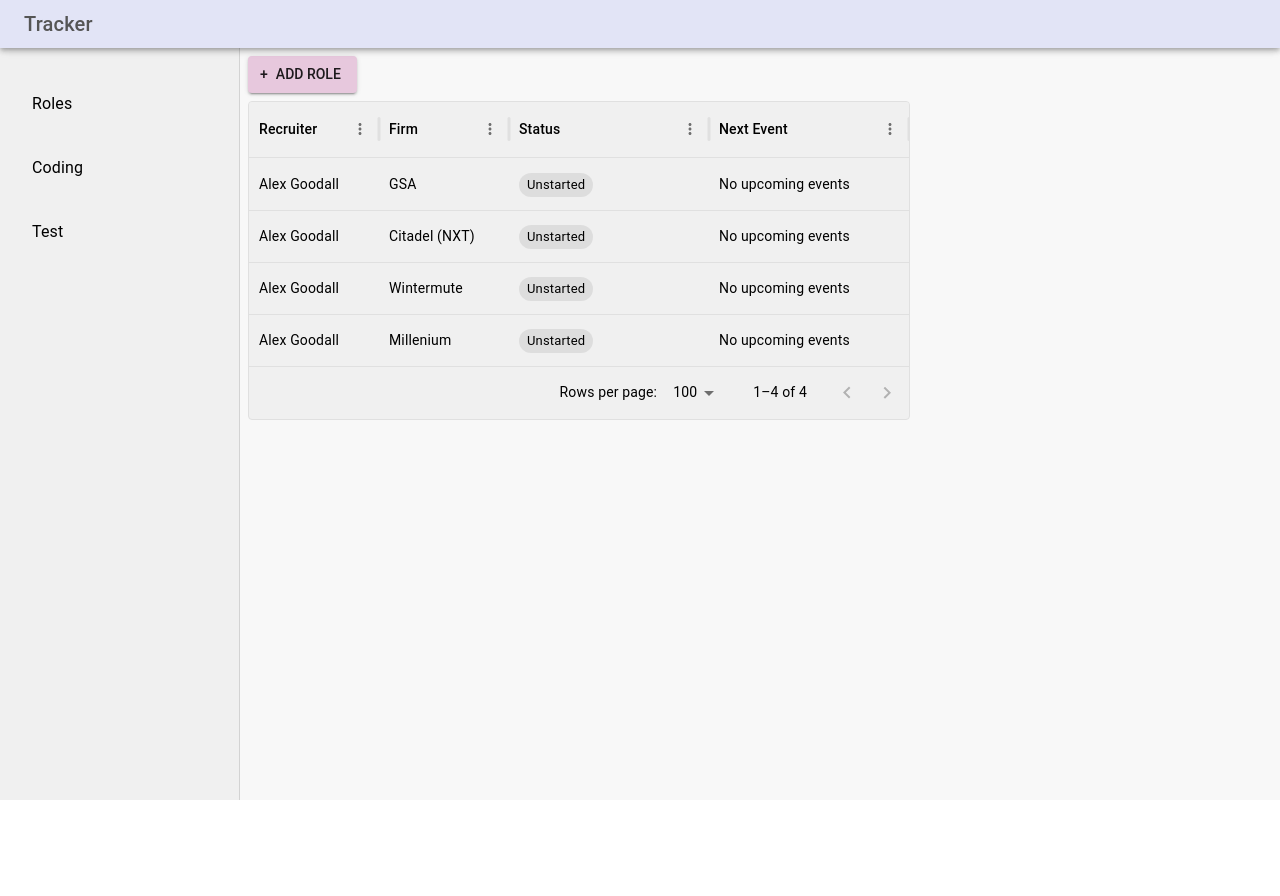
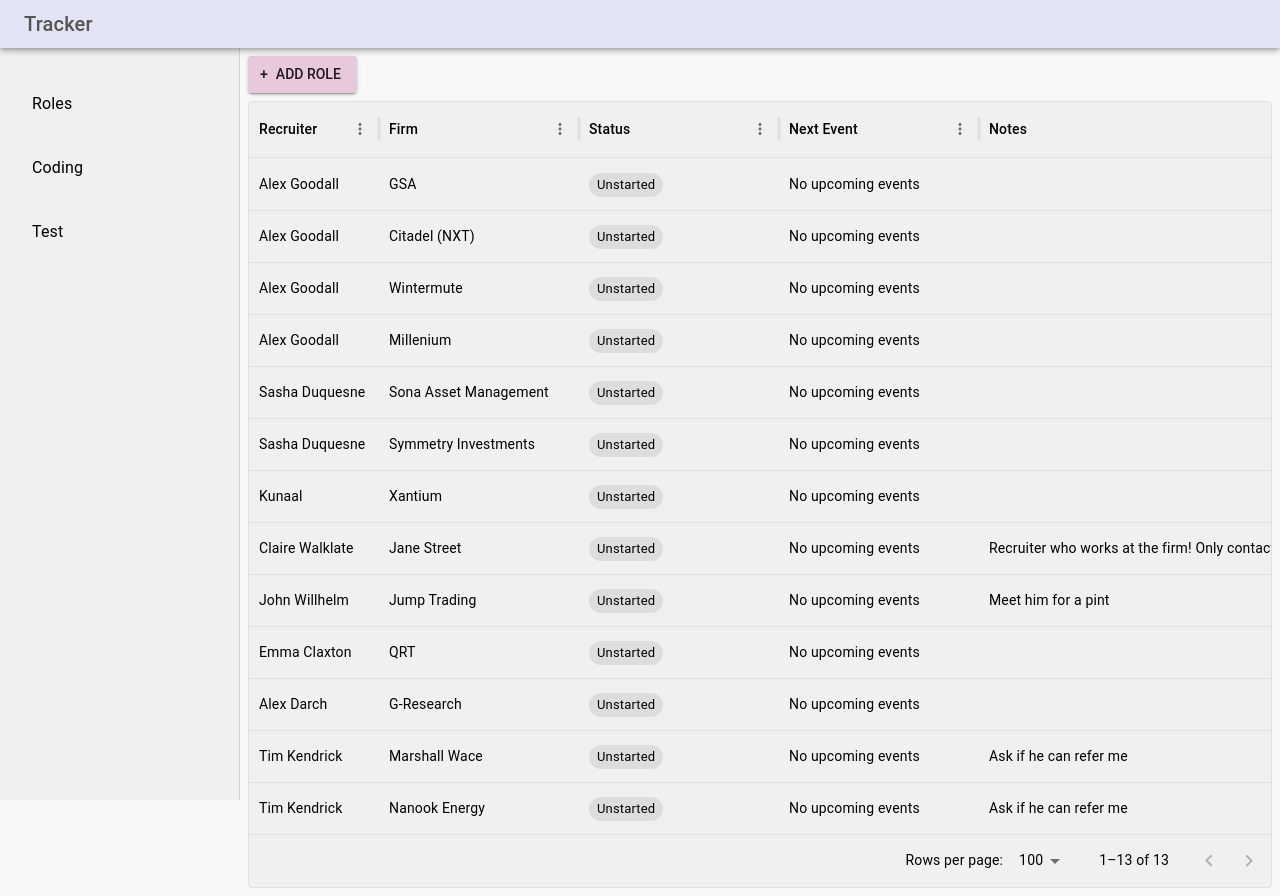
Before and after one commit to georgegarrington/tracker, a React (Vite) app in the folder frontend/: page /roles in a window 1280 px wide. Before the commit the page ends 800 px from the top, so only its background shows below. Built offline with nearby package versions, Linux system fonts and the light colour scheme.

Commit message:
Add intial draft of roles view

```diff
--- a/frontend/src/components/pages/roles/index.tsx
+++ b/frontend/src/components/pages/roles/index.tsx
@@ -8,7 +8,7 @@
   const cols: GridColDef[] = [
     // { field: "id", headerName: "ID", width: 70 },
     { field: "recruiter", headerName: "Recruiter", width: 130 },
-    { field: "firm", headerName: "Firm", width: 130 },
+    { field: "firm", headerName: "Firm", width: 200 },
     {
       field: "status",
       headerName: "Status",
@@ -21,6 +21,7 @@
         ),
     },
     { field: "nextEvent", headerName: "Next Event", width: 200 },
+    {field: "notes", headerName: "Notes", width: 400 },
     // { field: "description", headerName: "Description", width: 200 },
   ];
 
@@ -53,6 +54,73 @@
       nextEvent: "No upcoming events",
 
     },
+    {
+      id: 5,
+      recruiter: "Sasha Duquesne",
+      firm: "Sona Asset Management",
+      status: "unstarted",
+      nextEvent: "No upcoming events",
+    },
+    {
+      id: 6,
+      recruiter: "Sasha Duquesne",
+      firm: "Symmetry Investments",
+      status: "unstarted",
+      nextEvent: "No upcoming events",
+    },
+    {
+      id: 7,
+      recruiter: "Kunaal",
+      firm: "Xantium",
+      status: "unstarted",
+      nextEvent: "No upcoming events",
+    },
+    {
+      id: 8,
+      recruiter: "Claire Walklate",
+      firm: "Jane Street",
+      status: "unstarted",
+      nextEvent: "No upcoming events",
+      notes: "Recruiter who works at the firm! Only contact via Whatsapp",
+    },
+    {
+      id: 9,
+      recruiter: "John Willhelm",
+      firm: "Jump Trading",
+      status: "unstarted",
+      nextEvent: "No upcoming events",
+      notes: "Meet him for a pint",
+    },
+    {
+      id: 10,
+      recruiter: "Emma Claxton",
+      firm: "QRT",
+      status: "unstarted",
+      nextEvent: "No upcoming events",
+    },
+    {
+      id: 11,
+      recruiter: "Alex Darch",
+      firm: "G-Research",
+      status: "unstarted",
+      nextEvent: "No upcoming events",
+    },
+    {
+      id: 12,
+      recruiter: "Tim Kendrick",
+      firm: "Marshall Wace",
+      status: "unstarted",
+      nextEvent: "No upcoming events",
+      notes: "Ask if he can refer me",
+    },
+    {
+      id: 13,
+      recruiter: "Tim Kendrick",
+      firm: "Nanook Energy",
+      status: "unstarted",
+      nextEvent: "No upcoming events",
+      notes: "Ask if he can refer me",
+    }
   ];
 
   return (
@@ -63,7 +131,7 @@
       color="secondary">
         Add role
         </Button>
-      <DataGrid columns={cols} rows={rows} />
+      <DataGrid columns={cols} rows={rows} sx={{width: "100%"}}/>
     </Stack>
   );
 }
```
